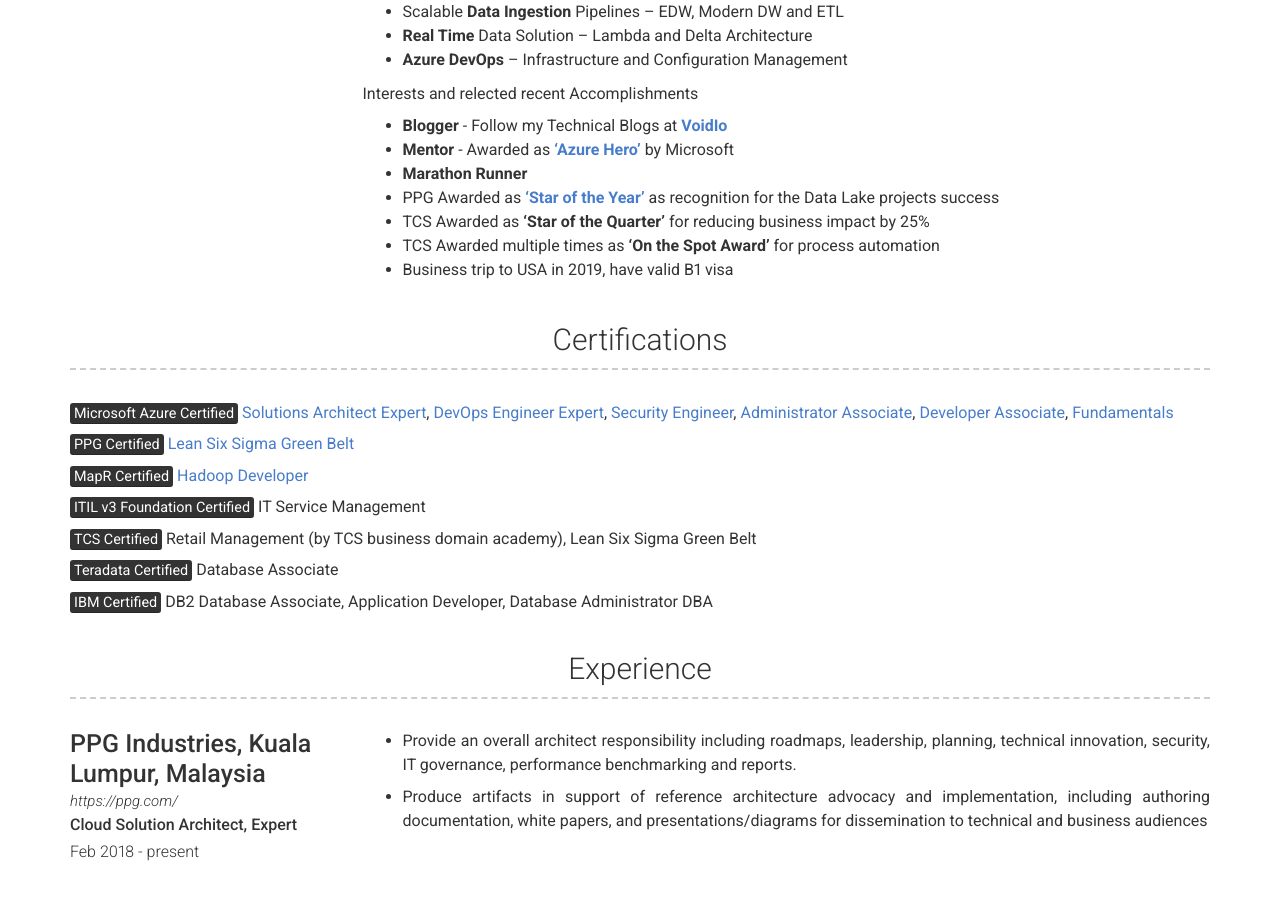
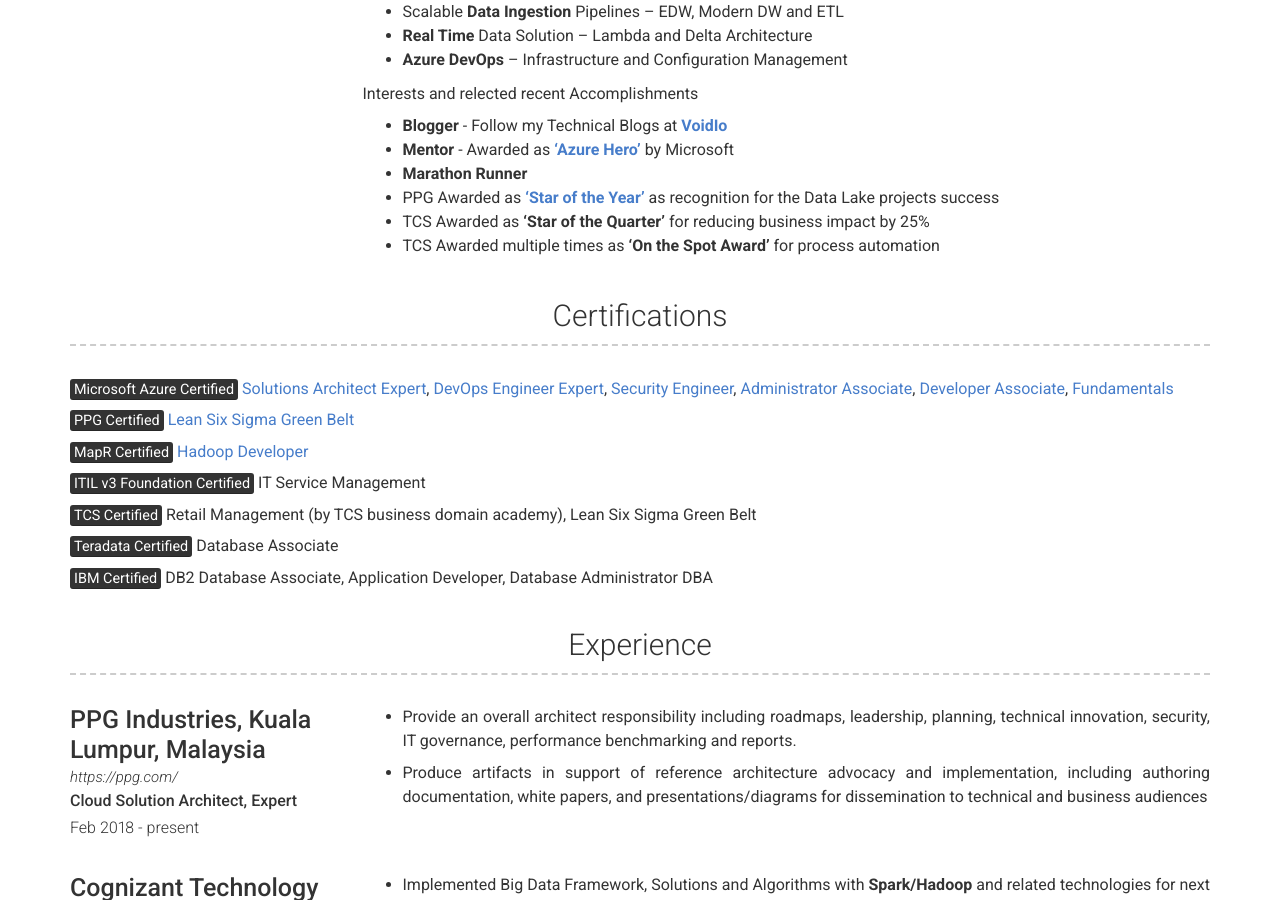
Before and after one commit to mohd-hasnain/mohd-hasnain.github.io, a Jekyll site: the page built from index.md, in a window 1280 px wide and 900 px high, scrolled down 589 px. Built offline with Jekyll 4.4.1, drawn with Linux system fonts in a browser that asks for light colours; nearby versions of some CDN libraries.

Commit message:
Update _config.yml

```diff
--- a/_config.yml
+++ b/_config.yml
@@ -58,7 +58,6 @@ about_content: | # this will include new lines to allow paragraphs
     - PPG Awarded as [**'Star of the Year'**](assets/award.jpg) as recognition for the Data Lake projects success
     - TCS Awarded as **'Star of the Quarter'** for reducing business impact by 25%
     - TCS Awarded multiple times as **‘On the Spot Award’** for process automation
-    - Business trip to USA in 2019, have valid B1 visa
 
 # Projects Section
 projects_title: Certifications #(Use this to override about projects section title)
```
